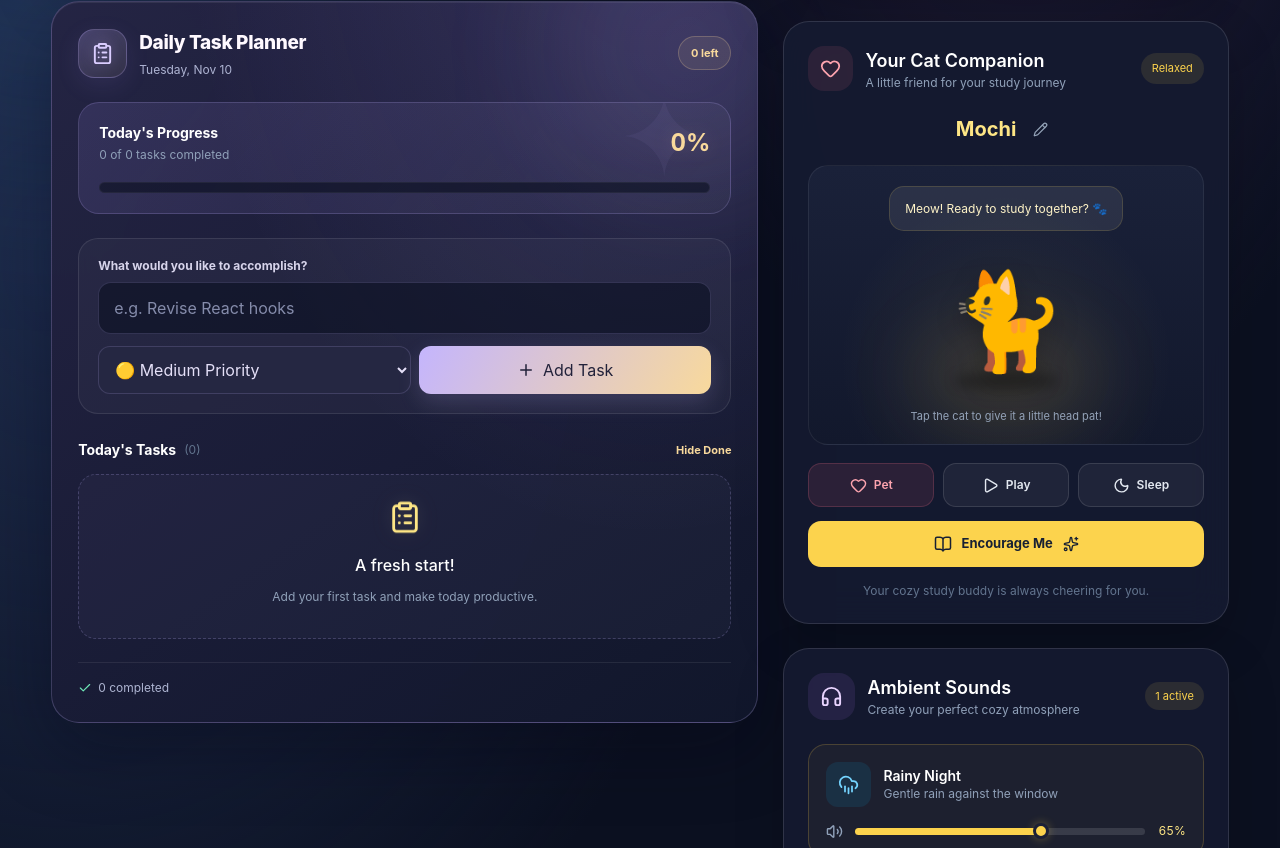
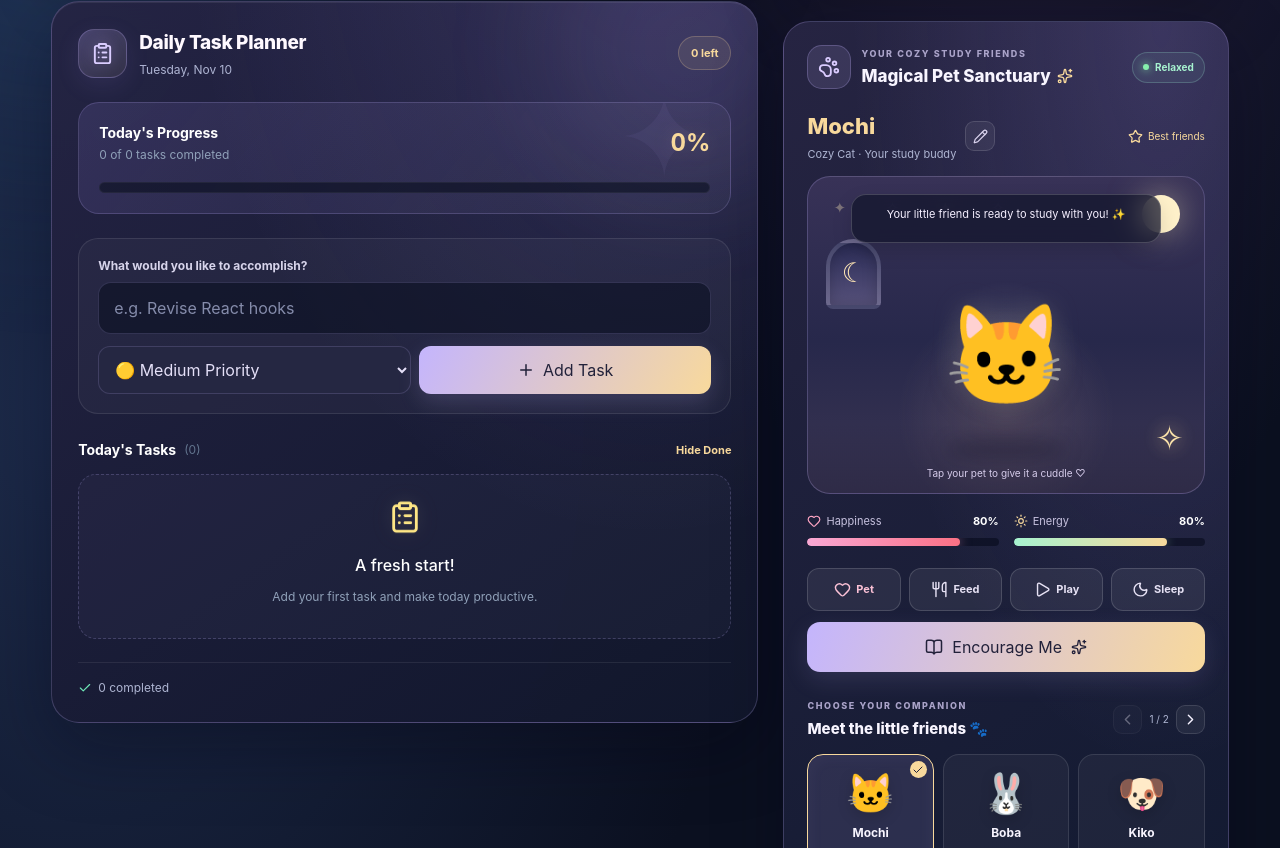
Before and after one commit to sevi2001/focusflow, a React (Vite) app: page /study-room in a window 1280 px wide. Shown: the part 992-1840 px from the top of the page. Built offline with nearby package versions, Linux system fonts and the light colour scheme.

Commit message:
Redesign pet

```diff
--- a/src/components/CatCompanion.tsx
+++ b/src/components/CatCompanion.tsx
@@ -1,432 +1,345 @@
-
 import { useEffect, useRef, useState } from "react";
-import { AnimatePresence, motion } from "motion/react";
+import { AnimatePresence, motion, useReducedMotion } from "motion/react";
+import "./CatCompanion.css";
 import {
-  Heart,
-  Moon,
-  Play,
-  Sparkles,
-  Sun,
-  Pencil,
-  Check,
-  X,
-  BookOpen,
+  Heart, Moon, Play, Sparkles, Sun, Pencil, Check, X,
+  BookOpen, Utensils, PawPrint, Star, ChevronLeft, ChevronRight,
 } from "lucide-react";
-
 import "./CatCompanion.css";
 
-type CatMood = "idle" | "happy" | "sleeping" | "playing" | "focused";
+type Mood = "idle" | "happy" | "sleeping" | "playing" | "focused" | "eating";
+type PetId = "mochi" | "boba" | "kiko" | "panda" | "yuki" | "pip";
+type Pet = { id: PetId; name: string; species: string; emoji: string; asleep: string; color: string; treat: string };
+type PetState = { name: string; happiness: number; energy: number };
+type PetStateMap = Record<PetId, PetState>;
 
 const NAME_KEY = "focusflow_cat_name";
+const SELECTED_KEY = "focusflow_selected_pet";
+const PETS_KEY = "focusflow_pet_sanctuary_v1";
 
-const messages: Record<CatMood, string[]> = {
-  idle: [
-    "Meow! Ready to study together? 🐾",
-    "A little progress every day adds up!",
-    "I'll keep you company while you work.",
-  ],
-  happy: [
-    "Purr... I love head pats! 💕",
-    "You're my favorite human!",
-    "That made me so happy! 🐱",
-  ],
-  sleeping: [
-    "Zzz... dreaming of cozy blankets...",
-    "Five more minutes... zzz...",
-  ],
-  playing: [
-    "Catch me if you can! 🧶",
-    "Zoomies activated!",
-    "Playtime makes everything better!",
-  ],
-  focused: [
-    "You can do this! One task at a time.",
-    "Stay focused. I'm cheering for you! 📚",
-    "Small steps lead to big achievements.",
-    "Remember to take breaks and drink water!",
-  ],
-};
+const pets: Pet[] = [
+  { id: "mochi", name: "Mochi", species: "Cozy Cat", emoji: "🐱", asleep: "😽", color: "#f8d99c", treat: "fish treat" },
+  { id: "boba", name: "Boba", species: "Fluffy Bunny", emoji: "🐰", asleep: "🐰", color: "#f9b8dc", treat: "carrot" },
+  { id: "kiko", name: "Kiko", species: "Playful Puppy", emoji: "🐶", asleep: "🐶", color: "#eec18c", treat: "dog biscuit" },
+  { id: "panda", name: "Panda", species: "Sleepy Panda", emoji: "🐼", asleep: "🐼", color: "#c3e5d0", treat: "bamboo snack" },
+  { id: "yuki", name: "Yuki", species: "Magic Fox", emoji: "🦊", asleep: "🦊", color: "#f6b48f", treat: "berry" },
+  { id: "pip", name: "Pip", species: "Tiny Penguin", emoji: "🐧", asleep: "🐧", color: "#a9d7f7", treat: "fish snack" },
+];
 
-function readCatName() {
+const isPetId = (value: unknown): value is PetId =>
+  typeof value === "string" && pets.some((pet) => pet.id === value);
+
+function loadSelected(): PetId {
   try {
-    const stored = localStorage.getItem(NAME_KEY);
-    return stored?.trim().slice(0, 24) || "Mochi";
+    const value = localStorage.getItem(SELECTED_KEY);
+    return isPetId(value) ? value : "mochi";
   } catch {
-    return "Mochi";
+    return "mochi";
   }
 }
 
-function randomMessage(mood: CatMood) {
-  const options = messages[mood];
-  return options[Math.floor(Math.random() * options.length)];
+function loadPets(): PetStateMap {
+  const defaults = Object.fromEntries(
+    pets.map((pet) => [pet.id, { name: pet.name, happiness: 80, energy: 80 }])
+  ) as PetStateMap;
+  try {
+    const oldName = localStorage.getItem(NAME_KEY)?.trim().slice(0, 24);
+    if (oldName) defaults.mochi.name = oldName;
+    const raw = localStorage.getItem(PETS_KEY);
+    if (!raw) return defaults;
+    const parsed: unknown = JSON.parse(raw);
+    if (!parsed || typeof parsed !== "object") return defaults;
+    const data = parsed as Record<string, unknown>;
+    for (const pet of pets) {
+      const value = data[pet.id];
+      if (!value || typeof value !== "object") continue;
+      const item = value as Partial<PetState>;
+      defaults[pet.id] = {
+        name: typeof item.name === "string" && item.name.trim()
+          ? item.name.trim().slice(0, 24) : defaults[pet.id].name,
+        happiness: typeof item.happiness === "number" && Number.isFinite(item.happiness)
+          ? Math.max(0, Math.min(100, item.happiness)) : 80,
+        energy: typeof item.energy === "number" && Number.isFinite(item.energy)
+          ? Math.max(0, Math.min(100, item.energy)) : 80,
+      };
+    }
+    // The original Mochi key remains the source of truth for its name.
+    if (oldName) defaults.mochi.name = oldName;
+    return defaults;
+  } catch {
+    return defaults;
+  }
 }
 
+const clamp = (value: number) => Math.max(0, Math.min(100, value));
+
 export default function CatCompanion() {
-  const [name, setName] = useState(readCatName);
-  const [draftName, setDraftName] = useState(name);
-  const [editingName, setEditingName] = useState(false);
+  const [selected, setSelected] = useState<PetId>(loadSelected);
+  const [petStates, setPetStates] = useState<PetStateMap>(loadPets);
+  const [mood, setMood] = useState<Mood>("idle");
+  const [message, setMessage] = useState("Your little friend is ready to study with you! ✨");
+  const [editing, setEditing] = useState(false);
+  const [draftName, setDraftName] = useState("");
+  const [reaction, setReaction] = useState(0);
+  const [page, setPage] = useState(0);
+  const timeoutRef = useRef<ReturnType<typeof setTimeout> | null>(null);
+  const reducedMotion = useReducedMotion();
 
-  const [mood, setMood] = useState<CatMood>("idle");
-  const [message, setMessage] = useState(messages.idle[0]);
-  const [hearts, setHearts] = useState(0);
+  const pet = pets.find((item) => item.id === selected)!;
+  const state = petStates[selected];
+  const name = state.name;
+  const moodLabel: Record<Mood, string> = {
+    idle: "Relaxed", happy: "Happy", sleeping: "Dreaming", playing: "Playful",
+    focused: "Study Buddy", eating: "Snack Time",
+  };
 
-  const actionTimeout = useRef<ReturnType<typeof setTimeout> | null>(
-    null
-  );
-
-  const messageIndex = useRef(0);
-
-  // Save the cat's name.
   useEffect(() => {
     try {
-      localStorage.setItem(NAME_KEY, name);
-    } catch {
-      // Storage may be unavailable.
-    }
-  }, [name]);
+      localStorage.setItem(PETS_KEY, JSON.stringify(petStates));
+      localStorage.setItem(NAME_KEY, petStates.mochi.name);
+    } catch { /* Storage may be blocked. */ }
+  }, [petStates]);
 
-  // Clean up pending animations.
   useEffect(() => {
-    return () => {
-      if (actionTimeout.current) {
-        clearTimeout(actionTimeout.current);
-      }
-    };
+    try { localStorage.setItem(SELECTED_KEY, selected); } catch { /* Ignore */ }
+  }, [selected]);
+
+  useEffect(() => () => {
+    if (timeoutRef.current) clearTimeout(timeoutRef.current);
   }, []);
 
-  // Periodically encourage the user while focused.
   useEffect(() => {
     if (mood !== "focused") return;
-
-    const interval = window.setInterval(() => {
-      messageIndex.current += 1;
-
-      const options = messages.focused;
-      setMessage(options[messageIndex.current % options.length]);
+    const notes = [
+      `You've got this! ${name} believes in you. 📚`,
+      "One small step at a time. You're doing great! ✨",
+      "Remember to drink water and rest your eyes. 💜",
+      "Your progress matters more than perfection! 🌟",
+    ];
+    let index = 0;
+    const timer = window.setInterval(() => {
+      index = (index + 1) % notes.length;
+      setMessage(notes[index]);
     }, 30_000);
-
-    return () => window.clearInterval(interval);
-  }, [mood]);
+    return () => window.clearInterval(timer);
+  }, [mood, name]);
 
   const clearAction = () => {
-    if (actionTimeout.current) {
-      clearTimeout(actionTimeout.current);
-      actionTimeout.current = null;
-    }
+    if (timeoutRef.current) clearTimeout(timeoutRef.current);
+    timeoutRef.current = null;
   };
 
-  const changeMood = (
-    nextMood: CatMood,
-    duration?: number
-  ) => {
+  const setAction = (nextMood: Mood, text: string, duration?: number) => {
     clearAction();
-
     setMood(nextMood);
-    setMessage(randomMessage(nextMood));
-
+    setMessage(text);
+    setReaction((count) => count + 1);
     if (duration) {
-      actionTimeout.current = setTimeout(() => {
+      timeoutRef.current = setTimeout(() => {
         setMood("idle");
-        setMessage(randomMessage("idle"));
+        setMessage("I'm right here whenever you need a little cheer! 🐾");
       }, duration);
     }
   };
 
-  const petCat = () => {
-    if (mood === "sleeping") {
-      changeMood("happy", 3500);
-      setMessage("Oh! You woke me up! Purr... 💕");
-    } else {
-      changeMood("happy", 3500);
-    }
-
-    setHearts((previous) => previous + 1);
+  const updateStats = (happinessDelta: number, energyDelta: number) => {
+    setPetStates((previous) => ({
+      ...previous,
+      [selected]: {
+        ...previous[selected],
+        happiness: clamp(previous[selected].happiness + happinessDelta),
+        energy: clamp(previous[selected].energy + energyDelta),
+      },
+    }));
   };
 
-  const playWithCat = () => {
-    changeMood("playing", 5000);
+  const petCompanion = () => {
+    updateStats(8, 0);
+    setAction("happy", mood === "sleeping"
+      ? `Oh! You woke ${name} up. So many cuddles! 💕`
+      : `${name} loves your head pats! Purrs and happy wiggles! 💗`, 3500);
+  };
+
+  const play = () => {
+    if (state.energy < 10) {
+      setMessage(`${name} is a little tired. How about a nap first? 🌙`);
+      return;
+    }
+    updateStats(12, -10);
+    setAction("playing", `${name} is having the best playtime ever! ✨`, 5000);
+  };
+
+  const feed = () => {
+    updateStats(7, 8);
+    setAction("eating", `Yum! ${name} loved that ${pet.treat}! 🍓`, 3500);
   };
 
   const toggleSleep = () => {
     if (mood === "sleeping") {
-      changeMood("idle");
-      setMessage("Good morning! Ready for a cozy day? ☀️");
+      updateStats(0, 15);
+      setAction("idle", `Good morning, ${name}! Ready for another cozy day? ☀️`);
     } else {
-      changeMood("sleeping");
+      setAction("sleeping", `Shhh... ${name} is having sweet dreams. Zzz... 🌙`);
     }
   };
 
-  const encourageMe = () => {
-    changeMood("focused");
+  const encourage = () => {
+    setAction("focused", `${name} says: You can do this! One task at a time. 📚`);
+  };
+
+  const choosePet = (id: PetId) => {
+    clearAction();
+    setSelected(id);
+    setMood("idle");
+    setEditing(false);
+    setMessage(`Hello! I'm ${petStates[id].name}. Let's have a lovely study day! 🌸`);
   };
 
   const saveName = () => {
-    const cleanName = draftName.trim().slice(0, 24);
-
-    if (!cleanName) return;
-
-    setName(cleanName);
-    setDraftName(cleanName);
-    setEditingName(false);
-    setMessage(`Meow! My name is ${cleanName}! 🐾`);
+    const clean = draftName.trim().slice(0, 24);
+    if (!clean) return;
+    setPetStates((previous) => ({
+      ...previous,
+      [selected]: { ...previous[selected], name: clean },
+    }));
+    setEditing(false);
+    setMessage(`Yay! You can call me ${clean} now! 💕`);
   };
 
-  const catAnimation =
-    mood === "sleeping"
-      ? {
-          y: [0, 2, 0],
-          rotate: [0, 1, 0],
-          scale: [1, 1.02, 1],
-        }
-      : mood === "playing"
-        ? {
-            y: [0, -35, 0, -15, 0],
-            rotate: [0, -12, 12, -8, 0],
-            scale: [1, 1.12, 1, 1.08, 1],
-          }
-        : mood === "happy"
-          ? {
-              y: [0, -10, 0],
-              rotate: [-5, 5, -5],
-              scale: [1, 1.08, 1],
-            }
-          : mood === "focused"
-            ? {
-                y: [0, -3, 0],
-                rotate: [0, 2, 0],
-                scale: [1, 1.02, 1],
-              }
-            : {
-                y: [0, -5, 0],
-                rotate: [0, 2, 0],
-                scale: [1, 1.02, 1],
-              };
+  const movement = reducedMotion ? {} : mood === "sleeping"
+    ? { y: [0, 3, 0], rotate: [0, 1, 0] }
+    : mood === "playing"
+      ? { y: [0, -25, 0, -12, 0], rotate: [0, -12, 12, -5, 0] }
+      : mood === "happy"
+        ? { y: [0, -12, 0], rotate: [-5, 5, -5] }
+        : { y: [0, -5, 0], rotate: [0, 2, 0] };
 
-  const animationDuration =
-    mood === "playing"
-      ? 1.1
-      : mood === "happy"
-        ? 0.7
-        : mood === "sleeping"
-          ? 3.5
-          : 3;
-
-  const moodLabels: Record<CatMood, string> = {
-    idle: "Relaxed",
-    happy: "Happy",
-    sleeping: "Sleeping",
-    playing: "Playful",
-    focused: "Study Buddy",
-  };
+  const shownPets = pets.slice(page * 3, page * 3 + 3);
 
   return (
-    <section className="cat-companion-panel">
-      {/* Header */}
-      <div className="cat-panel-header">
-        <div className="flex items-center gap-3">
-          <div className="cat-header-icon">
-            <Heart size={21} />
-          </div>
-
+    <section className="sanctuary" style={{ "--pet-accent": pet.color } as React.CSSProperties}>
+      <div className="sanctuary-header">
+        <div className="sanctuary-heading">
+          <span className="sanctuary-header-icon"><PawPrint size={22} /></span>
           <div>
-            <h2 className="text-lg font-semibold text-white">
-              Your Cat Companion
-            </h2>
-
-            <p className="text-xs text-slate-400">
-              A little friend for your study journey
-            </p>
+            <span className="sanctuary-eyebrow">YOUR COZY STUDY FRIENDS</span>
+            <h2>Magical Pet Sanctuary <Sparkles size={16} /></h2>
           </div>
         </div>
-
-        <span className="cat-mood-badge">
-          {moodLabels[mood]}
-        </span>
+        <span className="sanctuary-mood"><span />{moodLabel[mood]}</span>
       </div>
 
-      {/* Name */}
-      <div className="cat-name-row">
-        {editingName ? (
-          <div className="flex w-full flex-wrap gap-2">
-            <input
-              value={draftName}
-              maxLength={24}
-              aria-label="Cat name"
-              onChange={(event) =>
-                setDraftName(event.target.value)
-              }
+      <div className="sanctuary-pet-heading">
+        {editing ? (
+          <div className="sanctuary-name-edit">
+            <input autoFocus aria-label="Pet name" maxLength={24} value={draftName}
+              onChange={(event) => setDraftName(event.target.value)}
               onKeyDown={(event) => {
                 if (event.key === "Enter") saveName();
-                if (event.key === "Escape") {
-                  setEditingName(false);
-                }
-              }}
-              className="cat-name-input"
-              autoFocus
-            />
-
-            <button
-              onClick={saveName}
-              aria-label="Save cat name"
-              className="cat-name-action"
-            >
-              <Check size={17} />
-            </button>
-
-            <button
-              onClick={() => setEditingName(false)}
-              aria-label="Cancel editing name"
-              className="cat-name-action"
-            >
-              <X size={17} />
-            </button>
+                if (event.key === "Escape") setEditing(false);
+              }} />
+            <button type="button" aria-label="Save pet name" onClick={saveName}><Check size={17} /></button>
+            <button type="button" aria-label="Cancel rename" onClick={() => setEditing(false)}><X size={17} /></button>
           </div>
         ) : (
-          <div className="flex items-center gap-2">
-            <h3 className="text-xl font-bold text-amber-200">
-              {name}
-            </h3>
-
-            <button
-              onClick={() => {
-                setDraftName(name);
-                setEditingName(true);
-              }}
-              aria-label="Rename cat"
-              className="cat-name-action"
-            >
-              <Pencil size={15} />
-            </button>
+          <div className="sanctuary-name-line">
+            <div><h3>{name}</h3><p>{pet.species} · Your study buddy</p></div>
+            <button type="button" aria-label={`Rename ${name}`} onClick={() => {
+              setDraftName(name); setEditing(true);
+            }}><Pencil size={15} /></button>
           </div>
         )}
+        <span className="sanctuary-sparkle"><Star size={15} /> Best friends</span>
       </div>
 
-      {/* Animated cat area */}
-      <div className="cat-animation-area">
-        <div className="cat-background-glow" />
-
+      <div className={`sanctuary-stage sanctuary-stage--${mood}`}>
+        <div className="sanctuary-moon" />
+        <div className="sanctuary-stars" aria-hidden="true">✦ <span>✧</span> ✦ <span>✧</span></div>
+        <div className="sanctuary-window" aria-hidden="true"><span>☾</span></div>
+        <div className="sanctuary-lamp" aria-hidden="true">✧</div>
         <AnimatePresence mode="wait">
-          <motion.div
-            key={message}
-            initial={{ opacity: 0, y: 10, scale: 0.95 }}
-            animate={{ opacity: 1, y: 0, scale: 1 }}
-            exit={{ opacity: 0, y: -8 }}
-            transition={{ duration: 0.25 }}
-            className="cat-speech-bubble"
-            role="status"
-          >
+          <motion.div key={`${selected}-${message}`} className="sanctuary-bubble" role="status"
+            initial={{ opacity: 0, y: 9, scale: 0.95 }} animate={{ opacity: 1, y: 0, scale: 1 }}
+            exit={{ opacity: 0, y: -8 }} transition={{ duration: 0.2 }}>
             {message}
           </motion.div>
         </AnimatePresence>
-
-        <div className="cat-character-container">
-          {mood === "sleeping" && (
-            <motion.span
-              className="cat-sleep-symbol"
-              animate={{
-                y: [0, -22, -42],
-                opacity: [0, 1, 0],
-              }}
-              transition={{
-                duration: 2.5,
-                repeat: Infinity,
-              }}
-            >
-              Zzz
-            </motion.span>
-          )}
-
+        <div className="sanctuary-character-zone">
           <AnimatePresence>
-            {mood === "happy" && (
-              <motion.div
-                key={hearts}
-                className="cat-floating-hearts"
-                initial={{ opacity: 0, y: 0, scale: 0.6 }}
-                animate={{ opacity: 1, y: -45, scale: 1.2 }}
-                exit={{ opacity: 0, y: -65 }}
-                transition={{ duration: 1.2 }}
-              >
-                💕 💗
-              </motion.div>
+            {(mood === "happy" || mood === "playing" || mood === "eating") && (
+              <motion.span key={reaction} className="sanctuary-reaction" aria-hidden="true"
+                initial={{ opacity: 0, y: 10, scale: 0.6 }}
+                animate={{ opacity: 1, y: -44, scale: 1.2 }}
+                exit={{ opacity: 0, y: -65 }} transition={{ duration: 1.2 }}>
+                {mood === "happy" ? "💕 ✨ 💗" : mood === "eating" ? "🍓 💕" : "⭐ ✨"}
+              </motion.span>
             )}
           </AnimatePresence>
-
-          <motion.button
-            type="button"
-            onClick={petCat}
-            aria-label={`Pet ${name}`}
-            className="cat-character"
-            animate={catAnimation}
-            transition={{
-              duration: animationDuration,
-              repeat: Infinity,
-              ease: "easeInOut",
-            }}
-            whileTap={{ scale: 0.9 }}
-          >
-            {mood === "sleeping" ? "😽" : "🐈"}
+          {mood === "sleeping" && (
+            <motion.span className="sanctuary-zzz" aria-hidden="true"
+              animate={reducedMotion ? {} : { y: [0, -30, -55], opacity: [0, 1, 0] }}
+              transition={{ duration: 2.6, repeat: Infinity }}>Zzz</motion.span>
+          )}
+          <motion.button type="button" className="sanctuary-character" onClick={petCompanion}
+            aria-label={`Pet ${name}`} animate={movement}
+            transition={{ duration: mood === "playing" ? 1.2 : mood === "happy" ? 0.75 : 3,
+              repeat: reducedMotion ? 0 : Infinity, ease: "easeInOut" }}
+            whileTap={{ scale: 0.9 }}>
+            <span role="img" aria-label={pet.species}>{mood === "sleeping" ? pet.asleep : pet.emoji}</span>
           </motion.button>
-
-          <div className="cat-shadow" />
+          <div className="sanctuary-character-shadow" />
         </div>
-
-        <p className="cat-hint">
-          Tap the cat to give it a little head pat!
-        </p>
+        <span className="sanctuary-stage-hint">Tap your pet to give it a cuddle ♡</span>
       </div>
 
-      {/* Interaction buttons */}
-      <div className="cat-actions">
-        <motion.button
-          whileHover={{ scale: 1.04 }}
-          whileTap={{ scale: 0.96 }}
-          onClick={petCat}
-          className="cat-action-button cat-pet-button"
-        >
-          <Heart size={17} />
-          Pet
-        </motion.button>
+      <div className="sanctuary-meters">
+        <div className="sanctuary-meter">
+          <div className="sanctuary-meter-title"><span><Heart size={14} /> Happiness</span><strong>{state.happiness}%</strong></div>
+          <div className="sanctuary-meter-track"><motion.div className="sanctuary-meter-fill sanctuary-meter-fill--heart"
+            initial={false} animate={{ width: `${state.happiness}%` }} transition={{ duration: 0.4 }} /></div>
+        </div>
+        <div className="sanctuary-meter">
+          <div className="sanctuary-meter-title"><span><Sun size={14} /> Energy</span><strong>{state.energy}%</strong></div>
+          <div className="sanctuary-meter-track"><motion.div className="sanctuary-meter-fill sanctuary-meter-fill--energy"
+            initial={false} animate={{ width: `${state.energy}%` }} transition={{ duration: 0.4 }} /></div>
+        </div>
+      </div>
 
-        <motion.button
-          whileHover={{ scale: 1.04 }}
-          whileTap={{ scale: 0.96 }}
-          onClick={playWithCat}
-          className="cat-action-button"
-        >
-          <Play size={17} />
-          Play
-        </motion.button>
-
-        <motion.button
-          whileHover={{ scale: 1.04 }}
-          whileTap={{ scale: 0.96 }}
-          onClick={toggleSleep}
-          className="cat-action-button"
-        >
-          {mood === "sleeping" ? (
-            <Sun size={17} />
-          ) : (
-            <Moon size={17} />
-          )}
+      <div className="sanctuary-actions">
+        <motion.button type="button" whileTap={{ scale: 0.96 }} onClick={petCompanion}><Heart size={17} /> Pet</motion.button>
+        <motion.button type="button" whileTap={{ scale: 0.96 }} onClick={feed}><Utensils size={17} /> Feed</motion.button>
+        <motion.button type="button" whileTap={{ scale: 0.96 }} onClick={play}><Play size={17} /> Play</motion.button>
+        <motion.button type="button" whileTap={{ scale: 0.96 }} onClick={toggleSleep}>
+          {mood === "sleeping" ? <Sun size={17} /> : <Moon size={17} />}
           {mood === "sleeping" ? "Wake" : "Sleep"}
         </motion.button>
       </div>
-
-      {/* Study encouragement */}
-      <motion.button
-        whileHover={{ scale: 1.02 }}
-        whileTap={{ scale: 0.98 }}
-        onClick={encourageMe}
-        className="cat-encourage-button"
-      >
-        <BookOpen size={18} />
-        Encourage Me
-        <Sparkles size={16} />
+      <motion.button type="button" className="sanctuary-encourage" whileTap={{ scale: 0.98 }} onClick={encourage}>
+        <BookOpen size={18} /> Encourage Me <Sparkles size={16} />
       </motion.button>
 
-      <p className="mt-4 text-center text-xs text-slate-500">
-        Your cozy study buddy is always cheering for you.
-      </p>
+      <div className="sanctuary-collection-header">
+        <div><span className="sanctuary-eyebrow">CHOOSE YOUR COMPANION</span><h3>Meet the little friends <span>🐾</span></h3></div>
+        <div className="sanctuary-page-controls">
+          <button type="button" disabled={page === 0} onClick={() => setPage(0)} aria-label="Previous pets"><ChevronLeft size={17} /></button>
+          <span>{page + 1} / 2</span>
+          <button type="button" disabled={page === 1} onClick={() => setPage(1)} aria-label="Next pets"><ChevronRight size={17} /></button>
+        </div>
+      </div>
+      <div className="sanctuary-pet-grid">
+        {shownPets.map((item) => (
+          <button key={item.id} type="button" onClick={() => choosePet(item.id)}
+            aria-pressed={selected === item.id}
+            className={`sanctuary-pet-card ${selected === item.id ? "is-selected" : ""}`}
+            style={{ "--card-accent": item.color } as React.CSSProperties}>
+            <span className="sanctuary-pet-emoji">{item.emoji}</span>
+            <strong>{petStates[item.id].name}</strong>
+            <small>{item.species}</small>
+            {selected === item.id && <span className="sanctuary-selected-mark"><Check size={12} /></span>}
+          </button>
+        ))}
+      </div>
+      <p className="sanctuary-footer">Every little study session is better with a friend. 💜</p>
     </section>
   );
 }
```
Also changed, not shown: src/components/CatCompanion.css.
